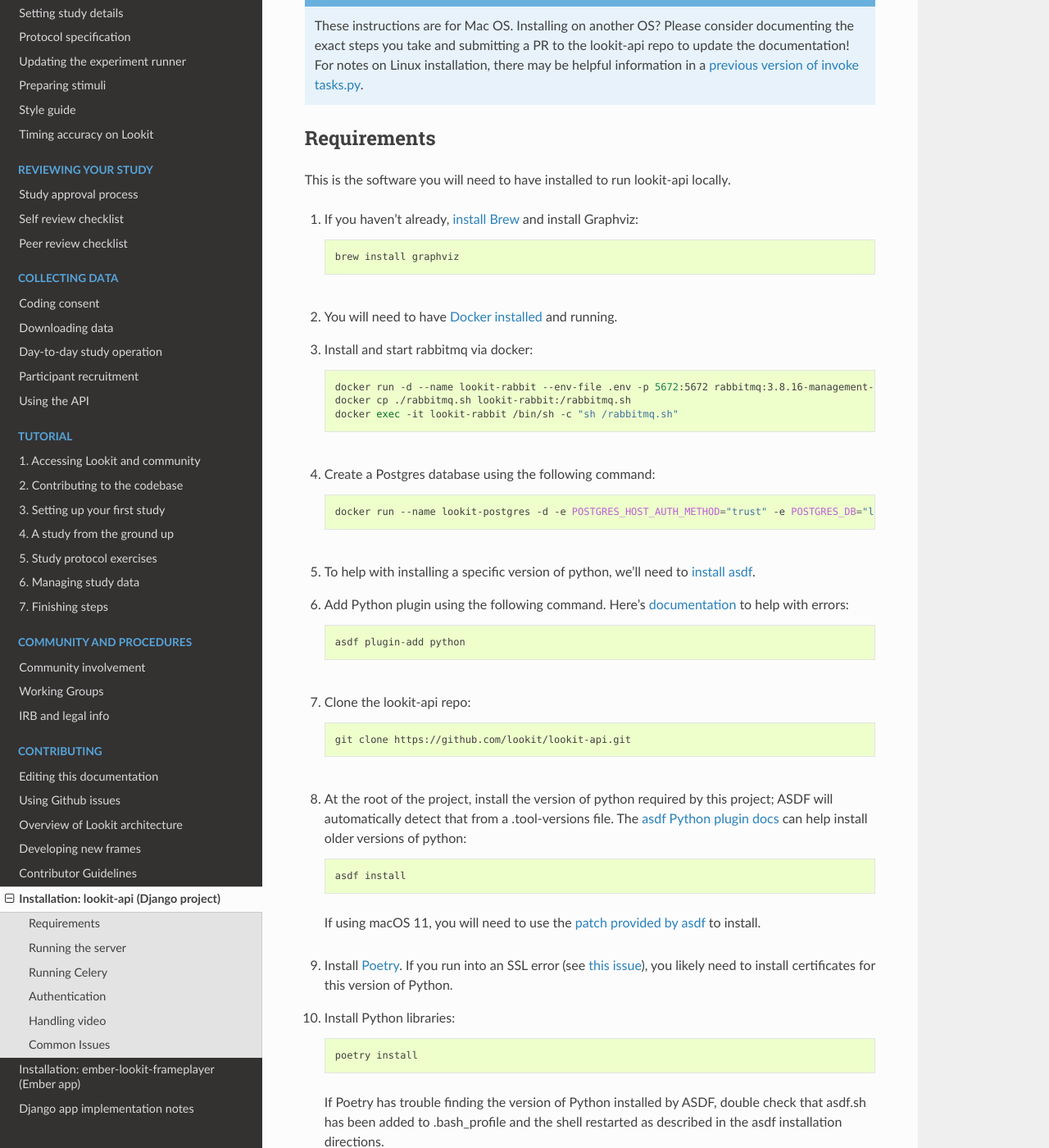
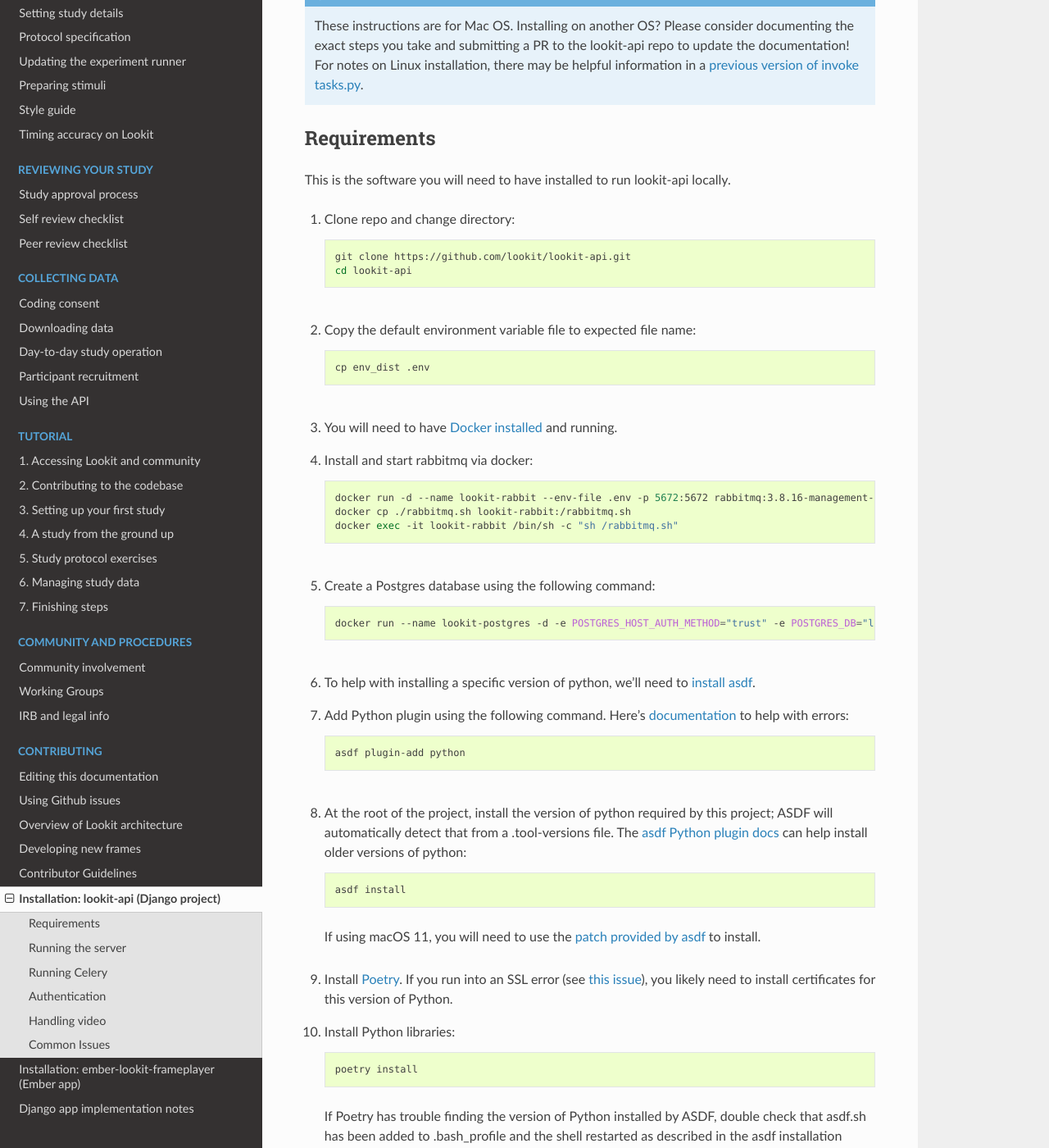
Before and after one commit to lookit/lookit-docs, a Sphinx documentation site: the page built from docs/source/install-django-project.rst, in a window 1280 px wide and 1400 px high, scrolled down 464 px. Shown: the whole window at 82% size. Built offline with Sphinx 7.4.7 and the Read the Docs theme 2.0.0, drawn with Linux system fonts in a browser that asks for light colours.

Commit message:
Update Django install instructions

```diff
--- a/docs/source/install-django-project.rst
+++ b/docs/source/install-django-project.rst
@@ -27,11 +27,19 @@
 
 This is the software you will need to have installed to run lookit-api locally.
 
-#. If you haven't already, `install Brew <https://brew.sh>`__ and install Graphviz:
+#. Clone repo and change directory:
 
    .. code-block:: shell
 
-      brew install graphviz
+      git clone https://github.com/lookit/lookit-api.git
+      cd lookit-api
+
+#. Copy the default environment variable file to expected file name:
+
+   .. code-block:: shell
+
+      cp env_dist .env
+
 #. You will need to have `Docker installed <https://docs.docker.com/docker-for-mac/install/>`__ and running.
 #. Install and start rabbitmq via docker:
 
@@ -53,12 +61,6 @@
    .. code-block:: shell
 
       asdf plugin-add python
-
-#. Clone the lookit-api repo:
-
-   .. code-block:: shell
-
-      git clone https://github.com/lookit/lookit-api.git
 
 #. At the root of the project, install the version of python required by this project;
    ASDF will automatically detect that from a .tool-versions file.
```
